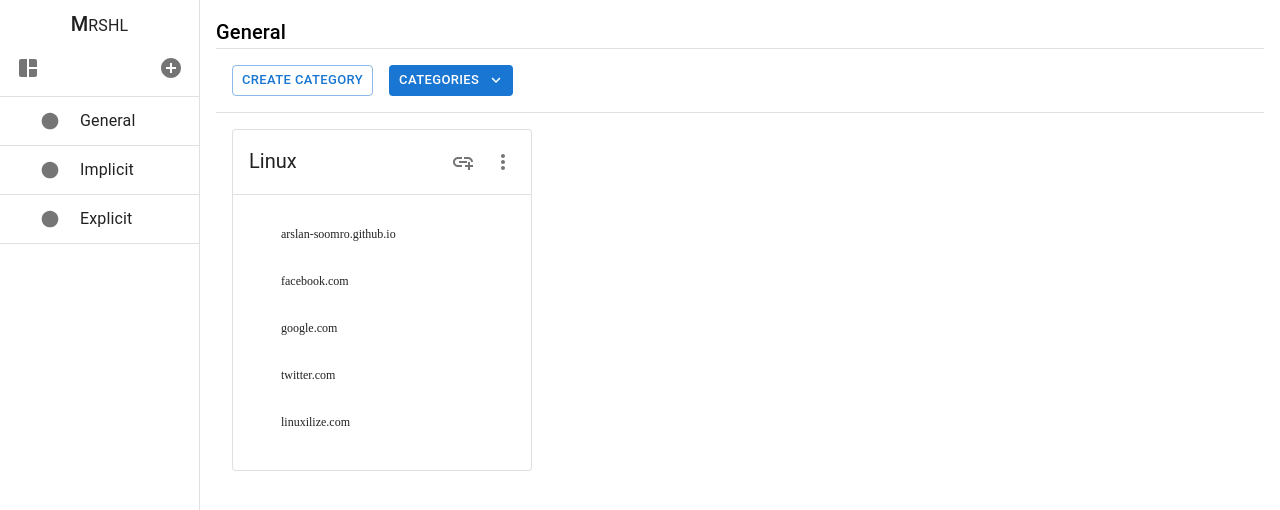
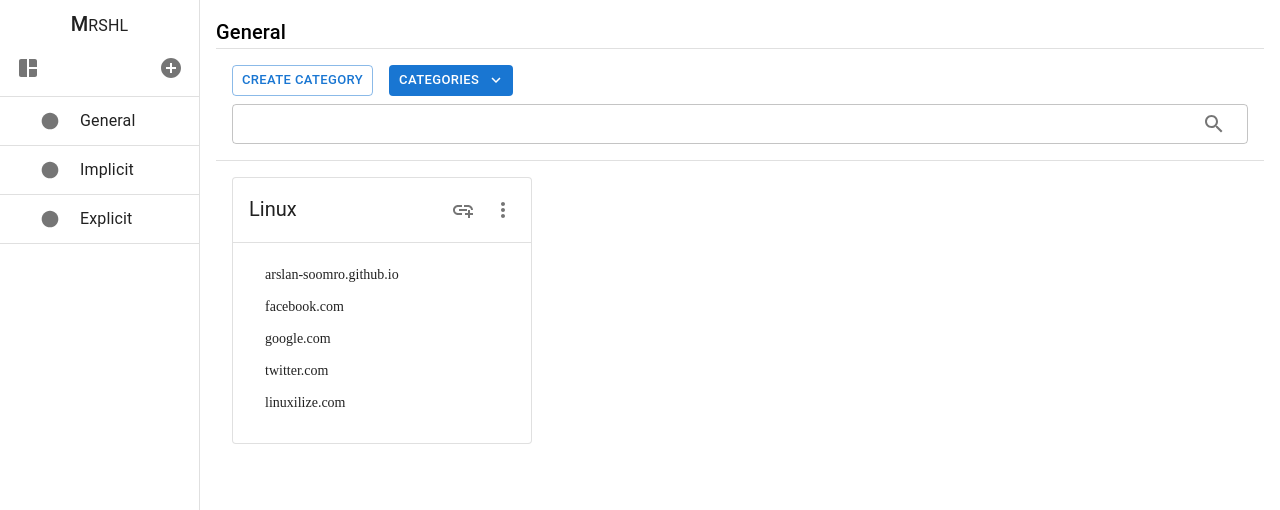
Before and after one commit to Arslan-Soomro/Mrshl-1, a React app: page / in a window 1280 px wide. Shown: the top 510 px of the page. Built offline with nearby package versions, Linux system fonts and the light colour scheme; the HTML template or start-up script is replaced by a standard one.

Commit message:
Add card and Search Field

```diff
--- a/src/components/Ccard.tsx
+++ b/src/components/Ccard.tsx
@@ -43,8 +43,8 @@ const Ccard = () => {
       <CardContent>
           <List sx={{p: 0}}>
               {links.map((item, ind) => (
-                <ListItem  key={ind}>
-                    <ListItemButton sx={{py: 1, m: 0, fontSize: 12}}>{item}</ListItemButton>
+                <ListItem  key={ind} sx={{p: 0}}>
+                    <ListItemButton sx={{py: 1, m: 0, fontSize: 14}}>{item}</ListItemButton>
                 </ListItem>))}
           </List>
       </CardContent>
--- a/src/components/Cmenu.tsx
+++ b/src/components/Cmenu.tsx
@@ -39,7 +39,7 @@ const Cmenu = ({AncEl, menuItems}: props) => {
         }}
       >
 
-        {menuItems.map((item, ind) => <MenuItem onClick={handleClose} key={ind}>{item}</MenuItem>)}
+        {menuItems.map((item, ind) => <MenuItem onClick={handleClose} key={ind} sx={{fontSize: 15}}>{item}</MenuItem>)}
       </Menu>
     </div>
   );
--- a/src/components/Layout.tsx
+++ b/src/components/Layout.tsx
@@ -1,12 +1,13 @@
 import CircleIcon from '@mui/icons-material/Circle';
 import AutoAwesomeMosaicIcon from '@mui/icons-material/AutoAwesomeMosaic';
 import AddCircleIcon from '@mui/icons-material/AddCircle';
-import { Box, Button, Divider, Drawer, List, ListItem, ListItemIcon, ListItemText, Tooltip, Typography, Card } from "@mui/material";
+import { Box, Button, Divider, Drawer, List, ListItem, ListItemIcon, ListItemText, Tooltip, Typography, Card, TextField, InputAdornment, IconButton } from "@mui/material";
 import React from "react";
 import Cmenu from './Cmenu';
 import AddCircle from "@mui/icons-material/AddCircle";
 import Ccard from './Ccard';
 import KeyboardArrowDownIcon from '@mui/icons-material/KeyboardArrowDown';
+import SearchIcon from '@mui/icons-material/Search';
 
 interface props {
     side: React.ReactNode,
@@ -105,7 +106,10 @@ const Layout = ({side, content} : props) => {
             <Box sx={{flexGrow: 1, p: 2}}>
                 <Typography variant="h6">General</Typography>
                 <Divider />
-                <Box sx={{p: 2, display: 'flex', gap: 2}}>
+
+                <Box sx={{p: 2, }}>
+
+                    <Box sx={{display: 'flex', gap: 2}}>
                         <Button variant="outlined" size="small">Create Category</Button>
                         <Cmenu
                         menuItems={sideItems.map((item) => item.text)}
@@ -118,6 +122,10 @@ const Layout = ({side, content} : props) => {
                             Categories
                         </Button>} />
                     </Box>
+
+                    <TextField size="small" sx={{width: 1, mt: 1}} InputProps={{endAdornment: <InputAdornment position="end"><IconButton><SearchIcon /></IconButton></InputAdornment>}}/>
+                </Box>
+
                 <Divider />
                 {/* The Cards */}
                 <Box sx={{p: 2}}>
```
Lines whose indentation alone changed are shown as unchanged.
